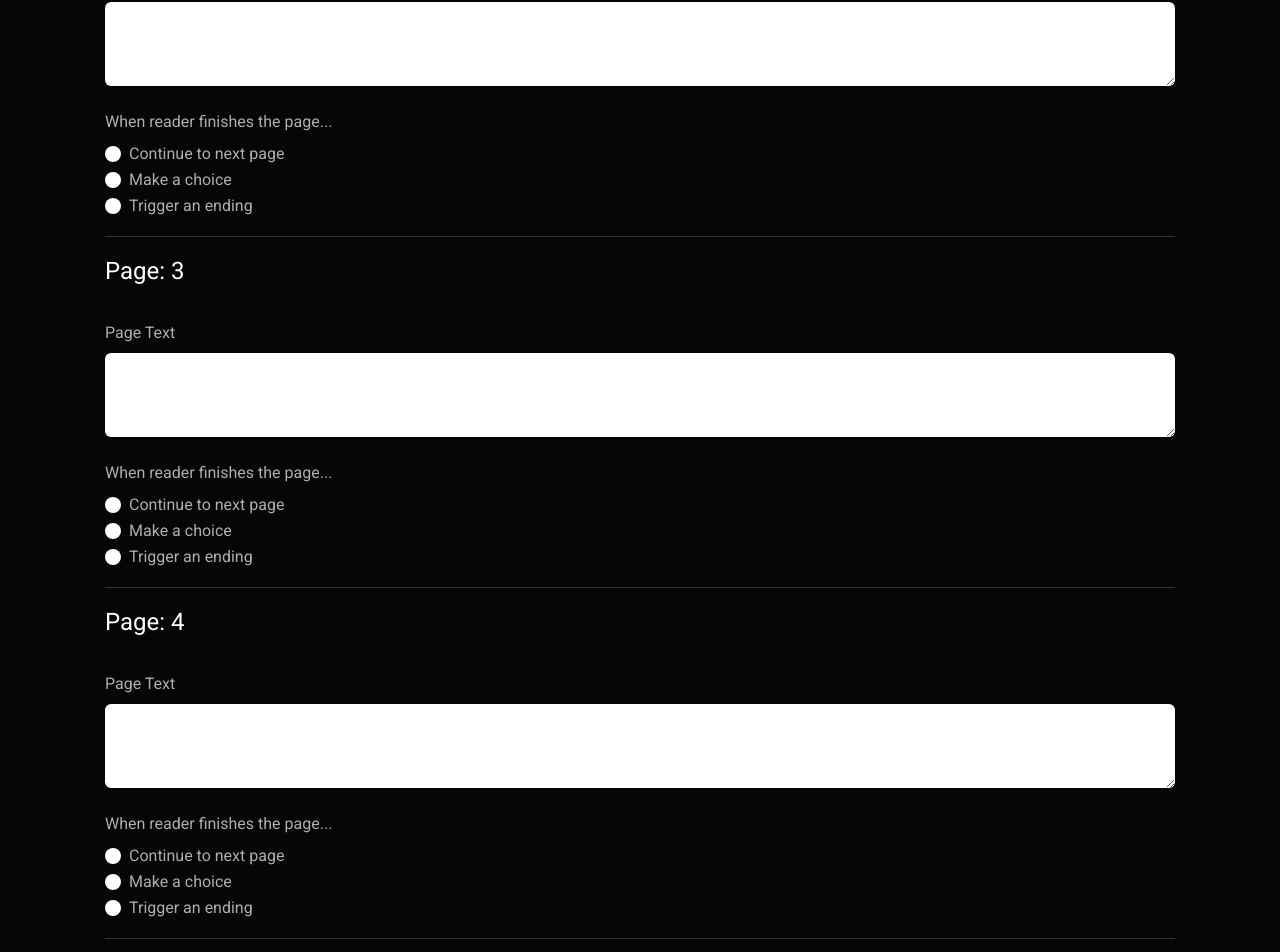
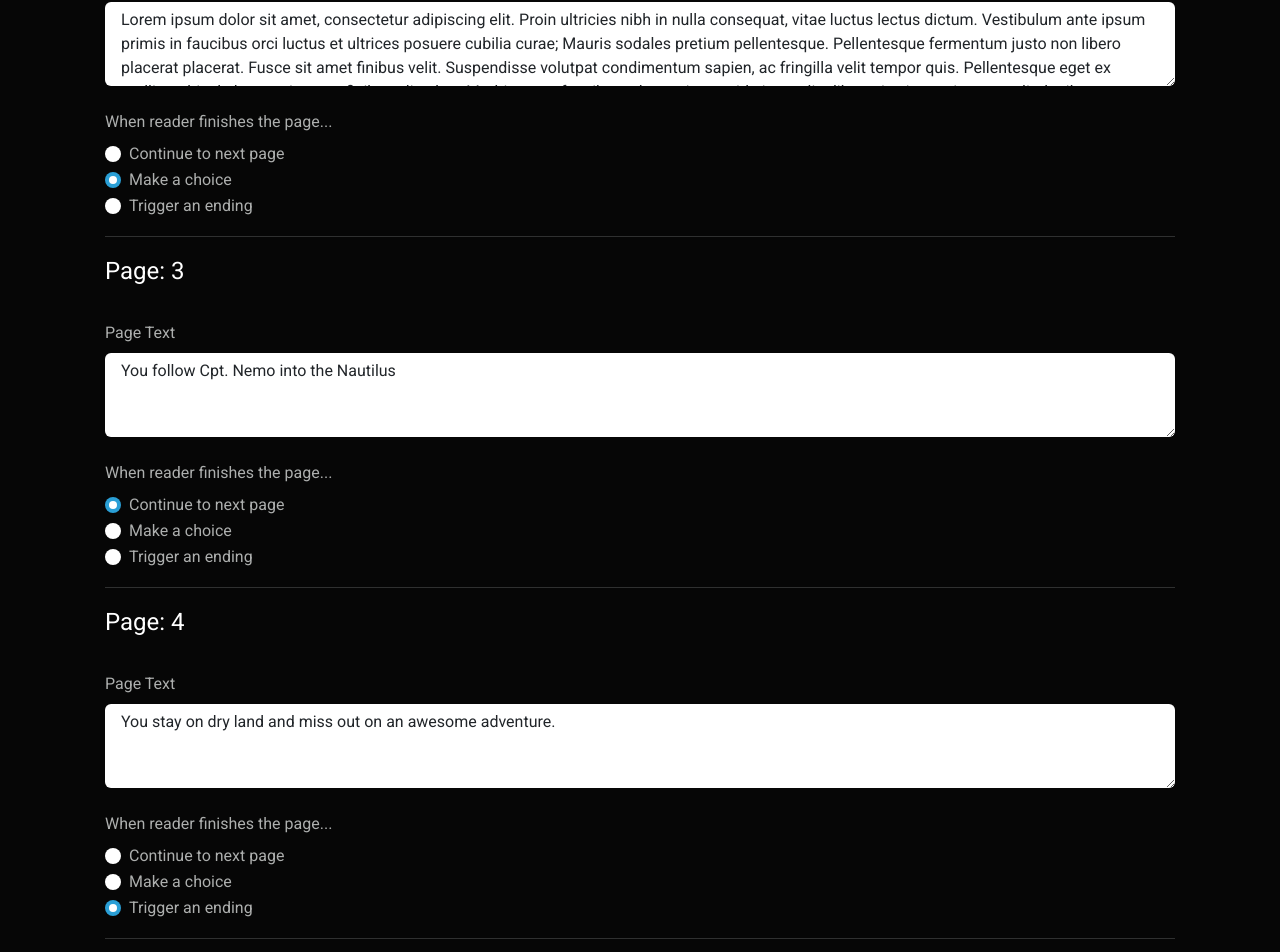
Before and after one commit to jadenmounteer/createYourOwnAdventure, an Angular app: page /createOrEditStory/1 in a window 1280 px wide. Shown: the part 739-1691 px from the top of the page. Built offline with nearby package versions, Linux system fonts and the light colour scheme.

Commit message:
Make radio buttons dynamic

```diff
--- a/src/app/create-or-edit-story/create-or-edit-story.component.html
+++ b/src/app/create-or-edit-story/create-or-edit-story.component.html
@@ -23,10 +23,9 @@
         <label for="pageText" class="form-label mt-4">Page Text</label>
         <textarea
           class="form-control"
-          id="pageText"
           name="pageText"
           rows="3"
-          ngModel
+          value="{{ page.pageText }}"
           required
         ></textarea>
       </div>
@@ -38,13 +37,13 @@
         <input
           class="form-check-input"
           type="radio"
-          name="optionsRadios"
+          name="{{ page.pageNumber }}"
           id="optionsRadios1"
-          value="option1"
-          ngModel
+          value="1"
           required
+          ngModel="{{ page.whenReaderFinishesPage }}"
         />
-        <label class="form-check-label" for="optionsRadios1">
+        <label class="form-check-label" for="{{ page.pageNumber }}">
           Continue to next page
         </label>
       </div>
@@ -52,13 +51,13 @@
         <input
           class="form-check-input"
           type="radio"
-          name="optionsRadios"
+          name="{{ page.pageNumber }}"
           id="optionsRadios2"
-          value="option2"
-          ngModel
+          value="2"
           required
+          ngModel="{{ page.whenReaderFinishesPage }}"
         />
-        <label class="form-check-label" for="optionsRadios2">
+        <label class="form-check-label" for="{{ page.pageNumber }}">
           Make a choice
         </label>
       </div>
@@ -66,13 +65,13 @@
         <input
           class="form-check-input"
           type="radio"
-          name="optionsRadios"
-          id="optionsRadios3"
-          value="option3"
-          ngModel
+          name="{{ page.pageNumber }}"
+          id="{{ page.pageNumber }}3"
+          value="3"
+          ngModel="{{ page.whenReaderFinishesPage }}"
           required
         />
-        <label class="form-check-label" for="optionsRadios3">
+        <label class="form-check-label" for="{{ page.pageNumber }}">
           Trigger an ending
         </label>
       </div>
--- a/src/app/create-or-edit-story/create-or-edit-story.component.ts
+++ b/src/app/create-or-edit-story/create-or-edit-story.component.ts
@@ -38,6 +38,7 @@ export class CreateOrEditStoryComponent implements OnInit {
     });
 
     this.setFormData();
+    console.log(this.storyToEdit);
   }
 
   private setFormData() {
```
